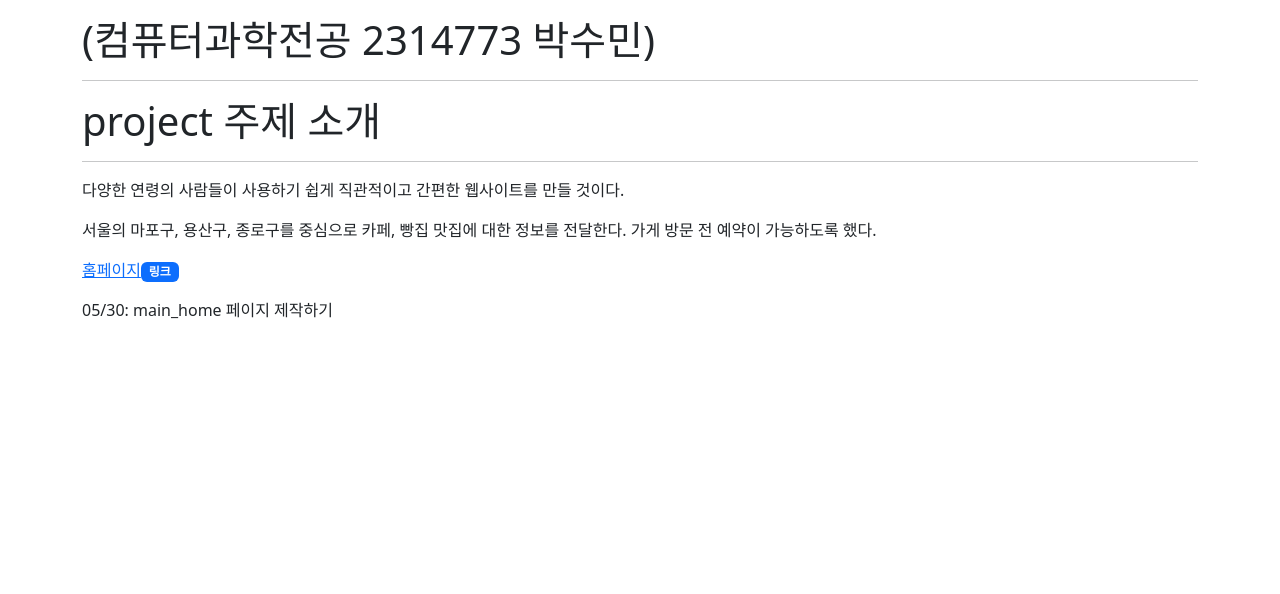
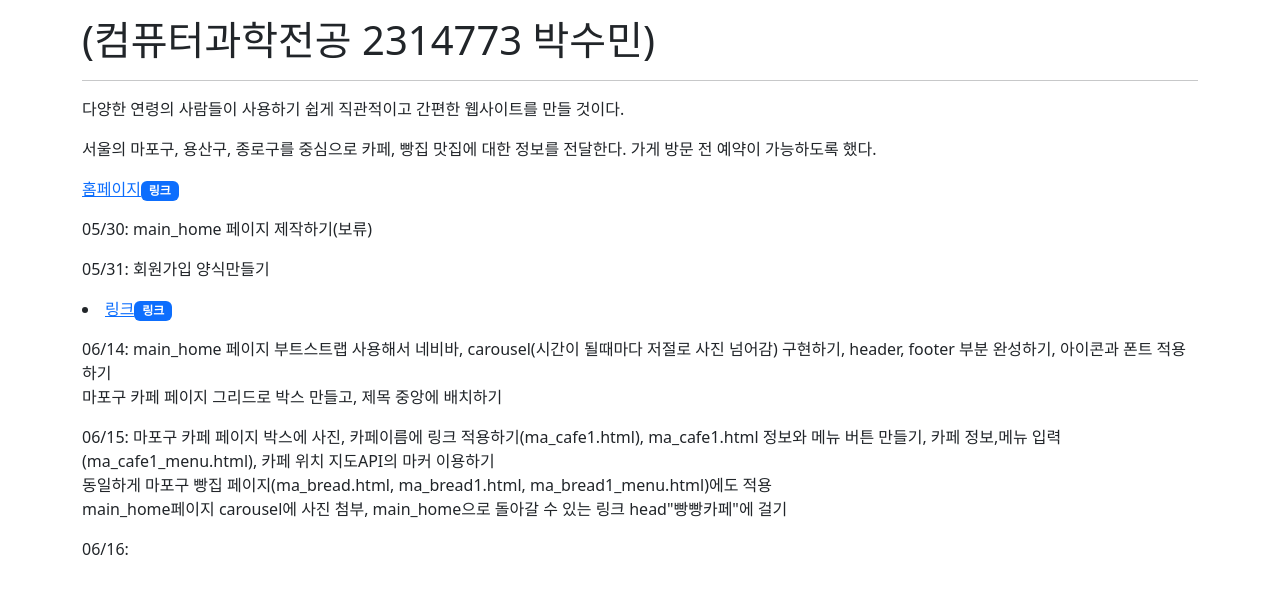
Before and after one commit to suminco/web2024, a plain HTML site: page index.html in a window 1280 px wide. Drawn offline with nearby package versions, Linux system fonts and the light colour scheme.

Commit message:
modified:   index.html

```diff
--- a/index.html
+++ b/index.html
@@ -11,15 +11,25 @@
     <div class="container mt-3">
         <h1> (컴퓨터과학전공 2314773 박수민)</h1>
         <hr>
-        <h1>project 주제 소개</h1>
-        <hr>
         <p>다양한 연령의 사람들이 사용하기 쉽게 직관적이고 간편한 웹사이트를 만들 것이다.</p>
             서울의 마포구, 용산구, 종로구를 중심으로 카페, 빵집 맛집에 대한 정보를 전달한다.
              가게 방문 전 예약이 가능하도록 했다. </p>
         <ul class="nav flex-column">
             <li class="pb-3"><a href="main_home.html">홈페이지</a><span class="badge bg-primary">링크</span></li>
         </ul>
-        <p>05/30: main_home 페이지 제작하기</p>
+        <p>05/30: main_home 페이지 제작하기(보류)</p>
+        <p>05/31: 회원가입 양식만들기</p>
+        <li class="pb-3"><a href="sign_up.html">링크</a><span class="badge bg-primary">링크</span></li>
+        <p>06/14: main_home 페이지 부트스트랩 사용해서 네비바, carousel(시간이 될때마다 저절로 사진 넘어감) 구현하기, header, footer 부분 완성하기, 아이콘과 폰트 적용하기<br/>
+            마포구 카페 페이지 그리드로 박스 만들고, 제목 중앙에 배치하기
+        </p>
+        <p>06/15: 마포구 카페 페이지 박스에 사진, 카페이름에 링크 적용하기(ma_cafe1.html), ma_cafe1.html 정보와 메뉴 버튼 만들기, 카페 정보,메뉴 입력(ma_cafe1_menu.html), 카페 위치 지도API의 마커 이용하기<br/>
+            동일하게 마포구 빵집 페이지(ma_bread.html, ma_bread1.html, ma_bread1_menu.html)에도 적용<br/>
+            main_home페이지 carousel에 사진 첨부, main_home으로 돌아갈 수 있는 링크 head"빵빵카페"에 걸기
+        </p>
+        <p>
+            06/16:
+        </p>
     </div>
 </body>
 </html>
```
